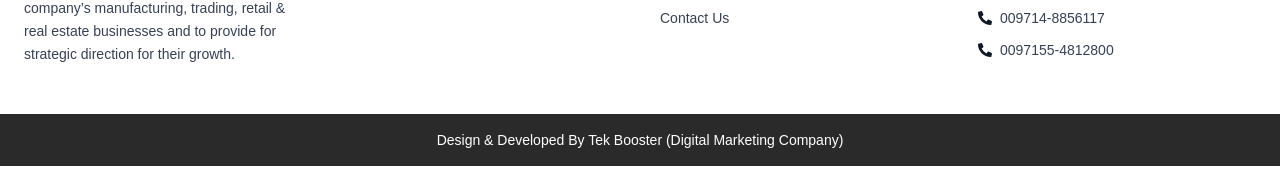
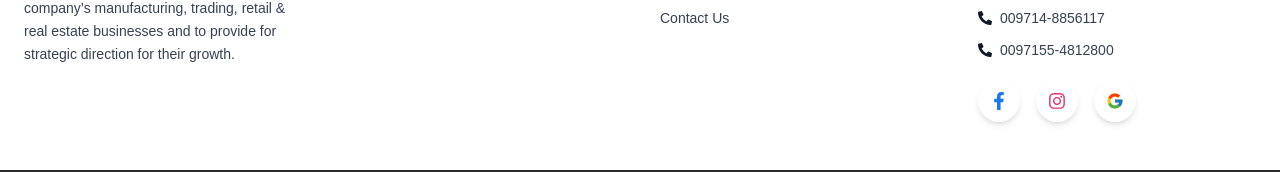
Before and after one commit to AQITPvtLtd/brightchoice, a Next.js app: page / in a window 1280 px wide. Shown: the part 2535-2707 px from the top of the page. Built offline with nearby package versions, Linux system fonts and the light colour scheme.

Commit message:
add changes

```diff
--- a/src/app/layout.js
+++ b/src/app/layout.js
@@ -2,7 +2,7 @@ import { Geist, Geist_Mono } from "next/font/google";
 import "./globals.css";
 import Navbar from "@/components/common/header/Navbar";
 import Footer from "@/components/common/footer/Footer";
-//import SocialLinks from "@/components/SocialLinks";
+import SocialLinks from "@/components/SocialLinks";
 
 const geistSans = Geist({
   variable: "--font-geist-sans",
@@ -27,7 +27,7 @@ export default function RootLayout({ children }) {
       >
         <Navbar />
         {children}
-        {/* <SocialLinks /> */}
+        <SocialLinks />
         <Footer />
       </body>
     </html>
--- a/src/components/SocialLinks.jsx
+++ b/src/components/SocialLinks.jsx
@@ -20,7 +20,7 @@ export default function SocialLinks() {
         {/* facebook */}
         <div className="group relative transition-transform duration-500 hover:scale-125">
           <Link
-            href="/"
+            href="https://www.facebook.com/people/Royal-Hoses/61583936131671/"
             role="button"
             target="_blank"
           >
@@ -35,7 +35,7 @@ export default function SocialLinks() {
         {/* Instagram */}
         <div className="group relative w-max cursor-pointer transition-transform duration-500 hover:scale-125">
           <Link
-            href="/"
+            href="https://www.instagram.com/royal_hoses/"
             role="button"
             target="_blank"
           >
@@ -50,7 +50,7 @@ export default function SocialLinks() {
         {/* Google */}
         <div className="group relative text-3xl w-max cursor-pointer transition-transform duration-500 hover:scale-125">
           <Link
-            href="https://maps.app.goo.gl/2kTe3TuuW4wuiuY68"
+            href="https://maps.app.goo.gl/sgSaGsnUNdQuY3d77"
             role="button"
             target="_blank"
           >
--- a/src/components/common/footer/Footer.jsx
+++ b/src/components/common/footer/Footer.jsx
@@ -1,21 +1,21 @@
 "use client";
-import { FaPhoneAlt } from "react-icons/fa";
-import { FaMapMarkerAlt } from "react-icons/fa";
+import { FaPhoneAlt, FaMapMarkerAlt, FaUser, FaFacebookF, FaInstagram } from "react-icons/fa";
+import { FcGoogle } from "react-icons/fc";
 import Image from "next/image";
-import { FaUser } from "react-icons/fa";
 import Link from "next/link";
 
 export default function Footer() {
   return (
     <footer className="bg-white text-[#0e0e0e] border-t border-gray-200">
       <div className="max-w-7xl mx-auto px-6 py-12 grid grid-cols-1 sm:grid-cols-2 lg:grid-cols-4 gap-10">
+
         {/* About */}
         <div>
           <Link href="/">
             <Image
               src="/logo/logo.png"
               alt="Rav Group Logo"
-              width={120}       // apni requirement ke hisab se change kar sakte ho
+              width={120}
               height={50}
               className="mb-3"
             />
@@ -28,22 +28,18 @@ export default function Footer() {
           </p>
         </div>
 
-
         {/* Sub-Companies */}
         <div>
           <h2 className="text-xl font-semibold mb-3" style={{ fontFamily: "Roboto Slab, serif" }}>Sub-Companies</h2>
           <ul className="space-y-2 text-gray-700 text-sm">
             <li>
-              <Link
-                href="https://royalehoses.ravgrp.com/" // replace with actual link
-                className="hover:text-gray-900 transition"
-              >
+              <Link href="https://royalehoses.ravgrp.com/" className="hover:text-gray-900 transition">
                 Bright Choice Trading LLC
               </Link>
             </li>
             <li>
               <Link
-                href="https://royalehoses.ravgrp.com/" // replace with actual link
+                href="https://royalehoses.ravgrp.com/"
                 target="_blank"
                 className="hover:text-gray-900 transition"
               >
@@ -57,26 +53,10 @@ export default function Footer() {
         <div>
           <h2 className="text-xl font-semibold mb-3" style={{ fontFamily: "Roboto Slab, serif" }}>Quick Links</h2>
           <ul className="space-y-2 text-gray-700 text-sm">
-            <li>
-              <Link href="/" className="hover:text-gray-900 transition">
-                Home
-              </Link>
-            </li>
-            <li>
-              <Link href="/about-us" className="hover:text-gray-900 transition">
-                About Us
-              </Link>
-            </li>
-            <li>
-              <Link href="https://royalehoses.ravgrp.com/" className="hover:text-gray-900 transition">
-                Our Products
-              </Link>
-            </li>
-            <li>
-              <Link href="/contact-us" className="hover:text-gray-900 transition">
-                Contact Us
-              </Link>
-            </li>
+            <li><Link href="/" className="hover:text-gray-900 transition">Home</Link></li>
+            <li><Link href="/about-us" className="hover:text-gray-900 transition">About Us</Link></li>
+            <li><Link href="https://royalehoses.ravgrp.com/" className="hover:text-gray-900 transition">Our Products</Link></li>
+            <li><Link href="/contact-us" className="hover:text-gray-900 transition">Contact Us</Link></li>
           </ul>
         </div>
 
@@ -84,12 +64,10 @@ export default function Footer() {
         <div>
           <h2 className="text-xl font-semibold mb-3" style={{ fontFamily: "Roboto Slab, serif" }}>Reach Out to Us</h2>
           <ul className="space-y-3 text-gray-700 text-sm">
+
             <li className="flex items-center gap-2">
               <FaUser className="text-gray-900" />
-              <Link
-                href="https://maps.app.goo.gl/oFM717mUQrRWVJcQ9"
-                className="hover:text-gray-900 transition"
-              >
+              <Link href="https://maps.app.goo.gl/oFM717mUQrRWVJcQ9" className="hover:text-gray-900 transition">
                 Bright Choice Trading LLC
               </Link>
             </li>
@@ -119,6 +97,33 @@ export default function Footer() {
               </Link>
             </li>
           </ul>
+
+          {/* Social Icons */}
+          <div className="flex items-center gap-4 mt-5">
+            <Link
+              href="https://www.facebook.com/people/Royal-Hoses/61583936131671/"
+              className="bg-white p-3 rounded-full shadow-md hover:scale-110 transition transform duration-200"
+              target="_blank"
+            >
+              <FaFacebookF color="#1877F2" size={18} />
+            </Link>
+
+            <Link
+              href="https://www.instagram.com/royal_hoses/"
+              className="bg-white p-3 rounded-full shadow-md hover:scale-110 transition transform duration-200"
+              target="_blank"
+            >
+              <FaInstagram color="#E1306C" size={18} />
+            </Link>
+
+            <Link
+              href="https://maps.app.goo.gl/sgSaGsnUNdQuY3d77"
+              className="bg-white p-3 rounded-full shadow-md hover:scale-110 transition transform duration-200"
+              target="_blank"
+            >
+              <FcGoogle size={18} />
+            </Link>
+          </div>
         </div>
       </div>
 
```
